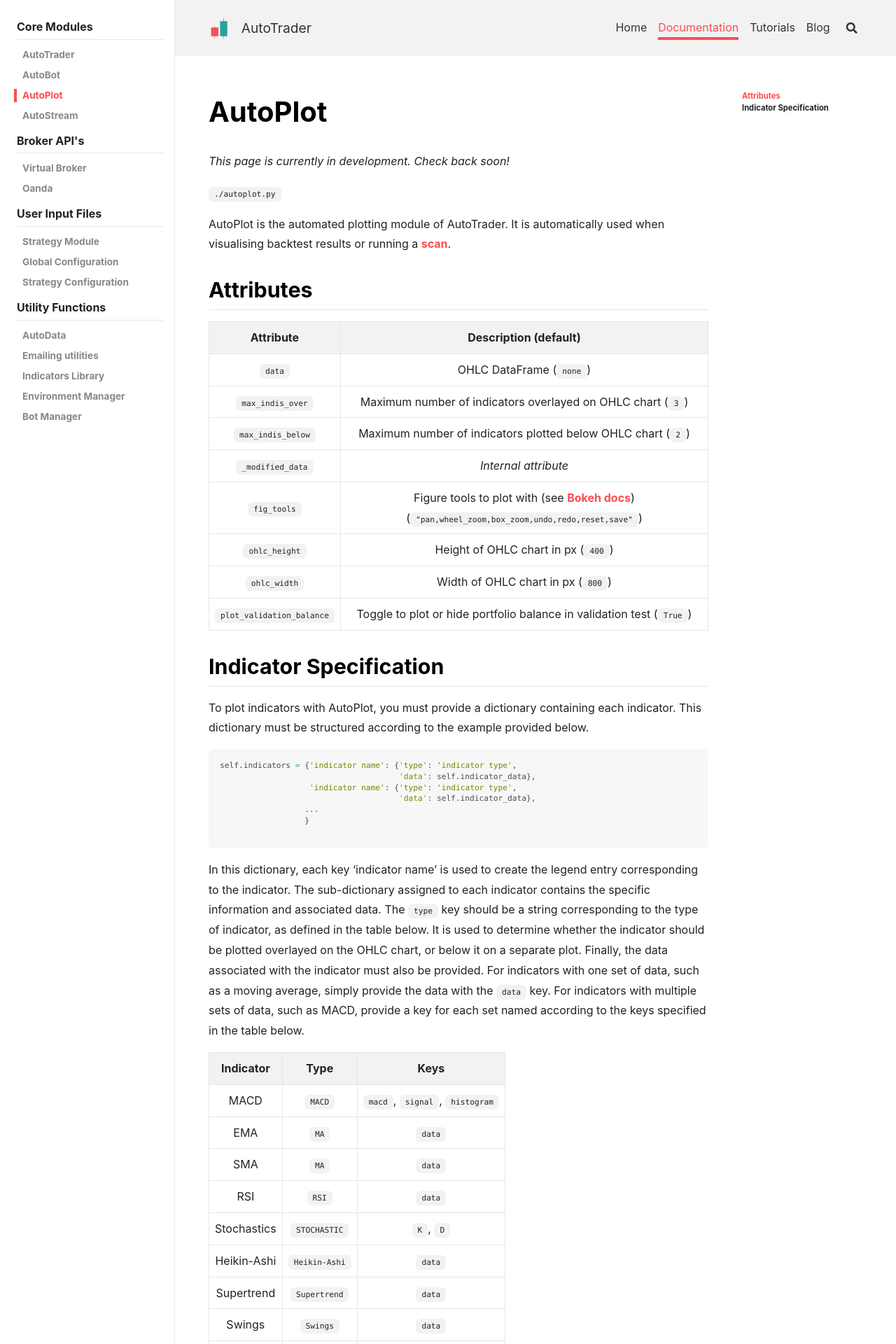
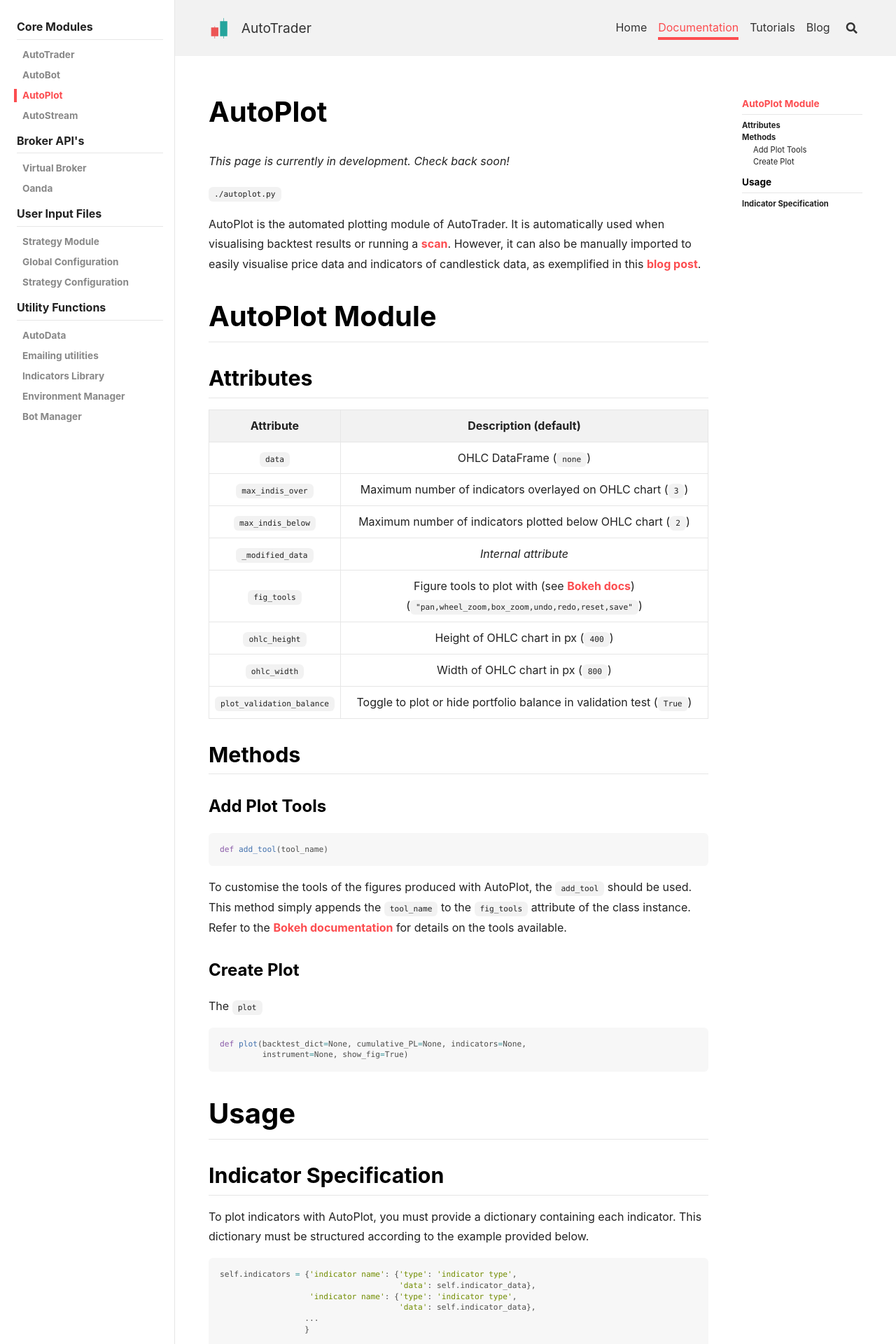
Before and after one commit to kieran-mackle/AutoTrader, a Jekyll site: the page built from content/_documentation/1.3-autoplot.md, in a window 1280 px wide. Shown: the top 1920 px of the page at 70% size. Built offline with Jekyll 4.4.1, drawn with Linux system fonts in a browser that asks for light colours; nearby versions of some CDN libraries.

Commit message:
docs: added methods

````diff
--- a/content/_documentation/1.3-autoplot.md
+++ b/content/_documentation/1.3-autoplot.md
@@ -9,9 +9,12 @@
 `./autoplot.py`
 
 AutoPlot is the automated plotting module of AutoTrader. It is automatically used when visualising backtest results
-or running a [scan](/2021/09/27/developing-scanner.html).
+or running a [scan](/AutoTrader/2021/09/27/developing-scanner.html). However, it can also be manually imported to
+easily visualise price data and indicators of candlestick data, as exemplified in this
+[blog post](/AutoTrader/2021/09/17/using-indiview.html).
 
 
+# AutoPlot Module
 ## Attributes
 
 | Attribute     | Description  (default)                         |
@@ -25,9 +28,32 @@
 |`ohlc_width`| Width of OHLC chart in px (`800`) |
 |`plot_validation_balance`| Toggle to plot or hide portfolio balance in validation test (`True`) |
 
+## Methods
+
+### Add Plot Tools
+
+```py
+def add_tool(tool_name)
+```
+
+To customise the tools of the figures produced with AutoPlot, the `add_tool`
+should be used. This method simply appends the `tool_name` to the `fig_tools`
+attribute of the class instance. Refer to the
+[Bokeh documentation](https://docs.bokeh.org/en/latest/docs/user_guide/tools.html) for details on the tools available.
+
+### Create Plot
+
+The `plot`
+
+```py
+def plot(backtest_dict=None, cumulative_PL=None, indicators=None,
+         instrument=None, show_fig=True)
+```
 
 
 
+
+# Usage
 
 ## Indicator Specification
 To plot indicators with AutoPlot, you must provide a dictionary containing each indicator. This dictionary must be structured
````
